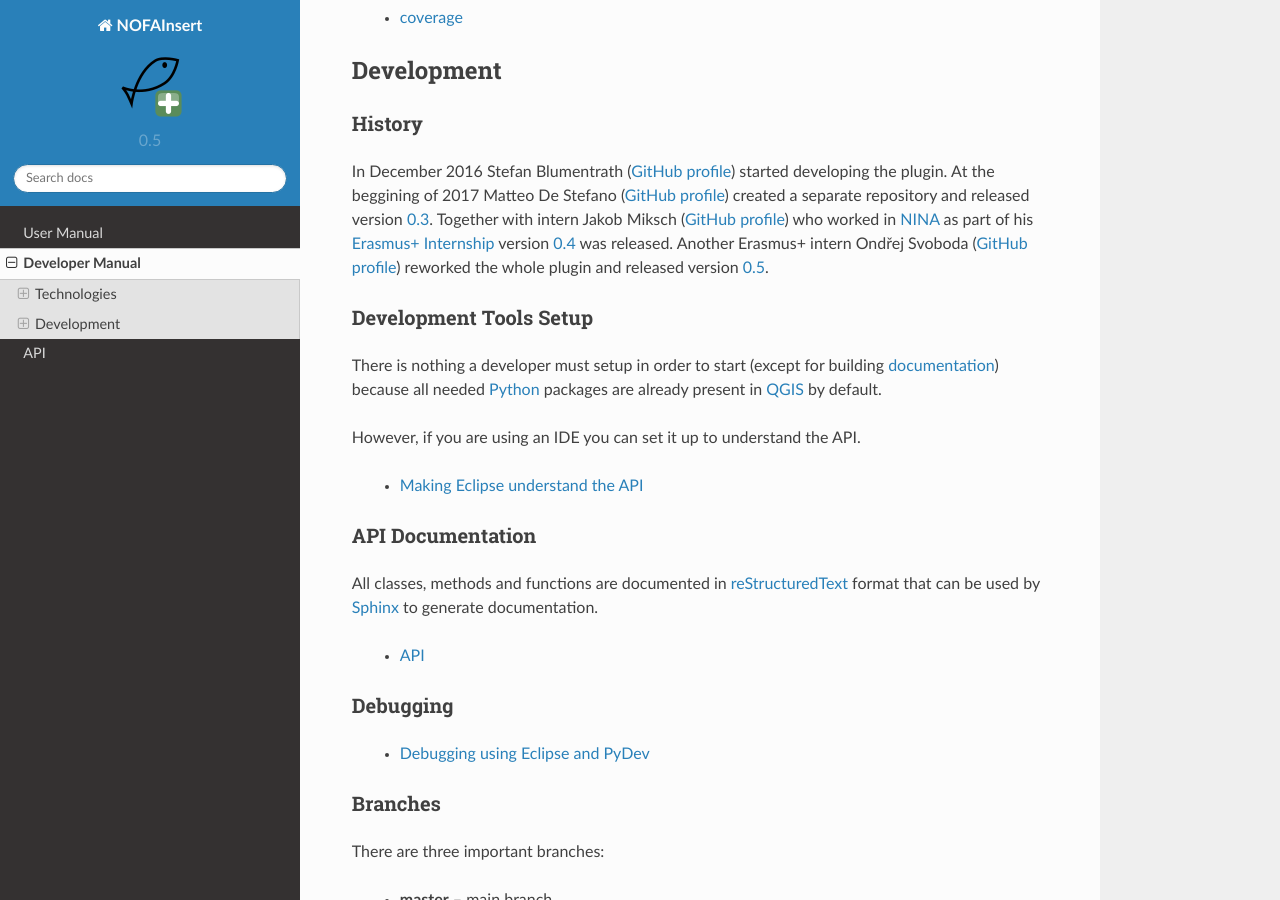
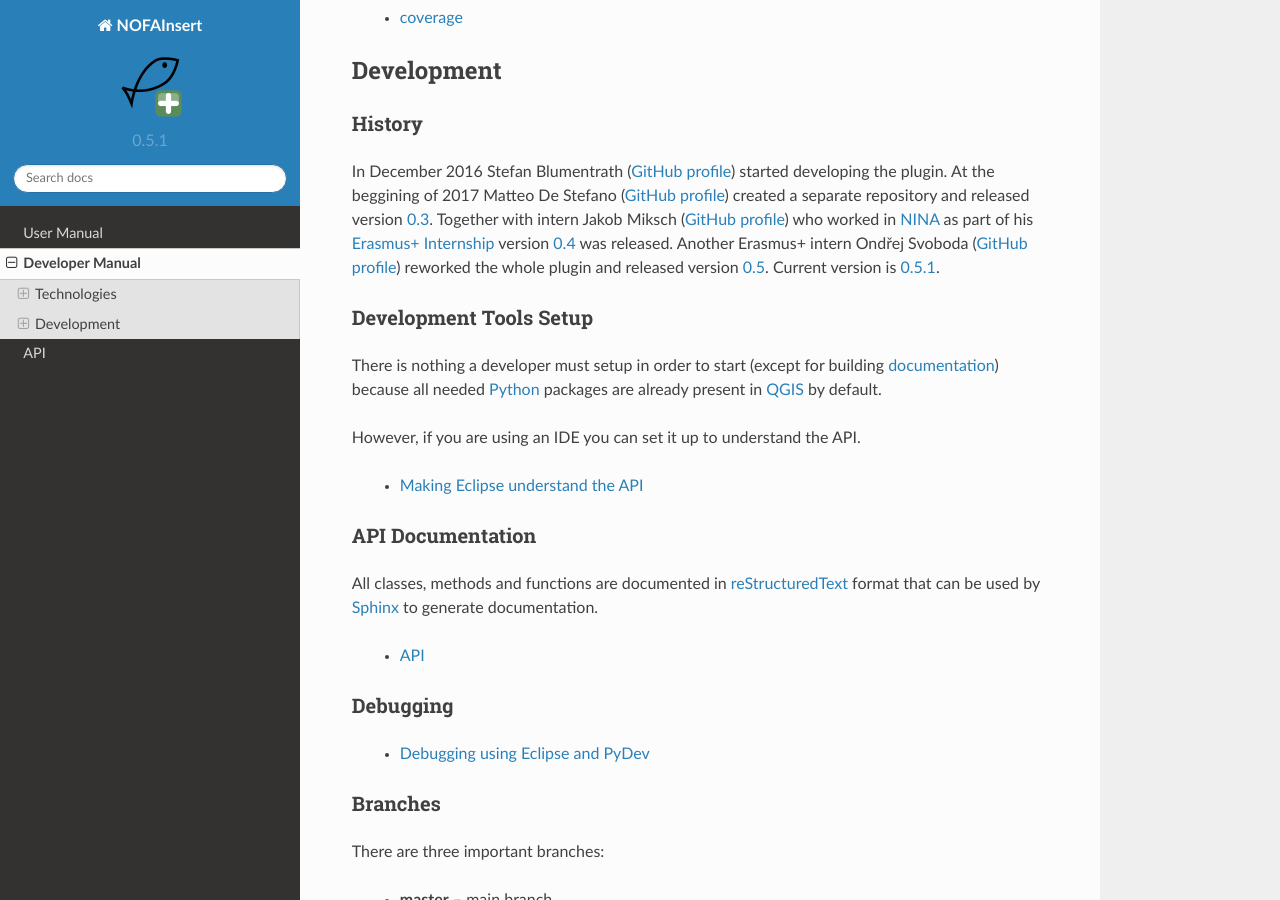
Before and after one commit to NINAnor/NOFAInsert, a Sphinx documentation site: the page built from docs/source/developer-manual.rst, in a window 1280 px wide and 900 px high, scrolled down 601 px. Built offline with Sphinx 7.4.7 and the Read the Docs theme 2.0.0, drawn with Linux system fonts in a browser that asks for light colours; formulas are drawn with MathJax 3; some of the changed text lies outside the part shown.

Commit message:
Docs: edit text

```diff
--- a/docs/source/conf.py
+++ b/docs/source/conf.py
@@ -56,9 +56,9 @@ copyright = u'2017 Norwegian Institute for Nature Research'
 # built documents.
 #
 # The short X.Y version.
-version = '0.5'
+version = '0.5.1'
 # The full version, including alpha/beta/rc tags.
-release = '0.5'
+release = '0.5.1'
 
 # The language for content autogenerated by Sphinx. Refer to documentation
 # for a list of supported languages.
--- a/docs/source/developer-manual.rst
+++ b/docs/source/developer-manual.rst
@@ -55,6 +55,8 @@ was released. Another Erasmus+ intern Ondřej Svoboda
 (`GitHub profile <https://github.com/svoboond>`__) reworked the whole plugin
 and released version
 `0.5 <https://github.com/NINAnor/NOFAInsert/releases/tag/v0.5-beta_candidate>`__.
+Current version is
+`0.5.1 <https://github.com/NINAnor/NOFAInsert/releases/tag/v0.5.1>`__.
 
 Development Tools Setup
 =======================
@@ -160,7 +162,7 @@ users get a notification.
    :guilabel:`Manage and Install Plugins...` :menuselection:`-->`
    :guilabel:`Settings`.
 
-To adjust the file log in to server and edit ``version="0.5"`` to the new
+To adjust the file log in to server and edit ``version="0.5.1"`` to the new
 version. In order to be able to do that you need to have superuser rights.
 
 .. code-block:: bash
```
